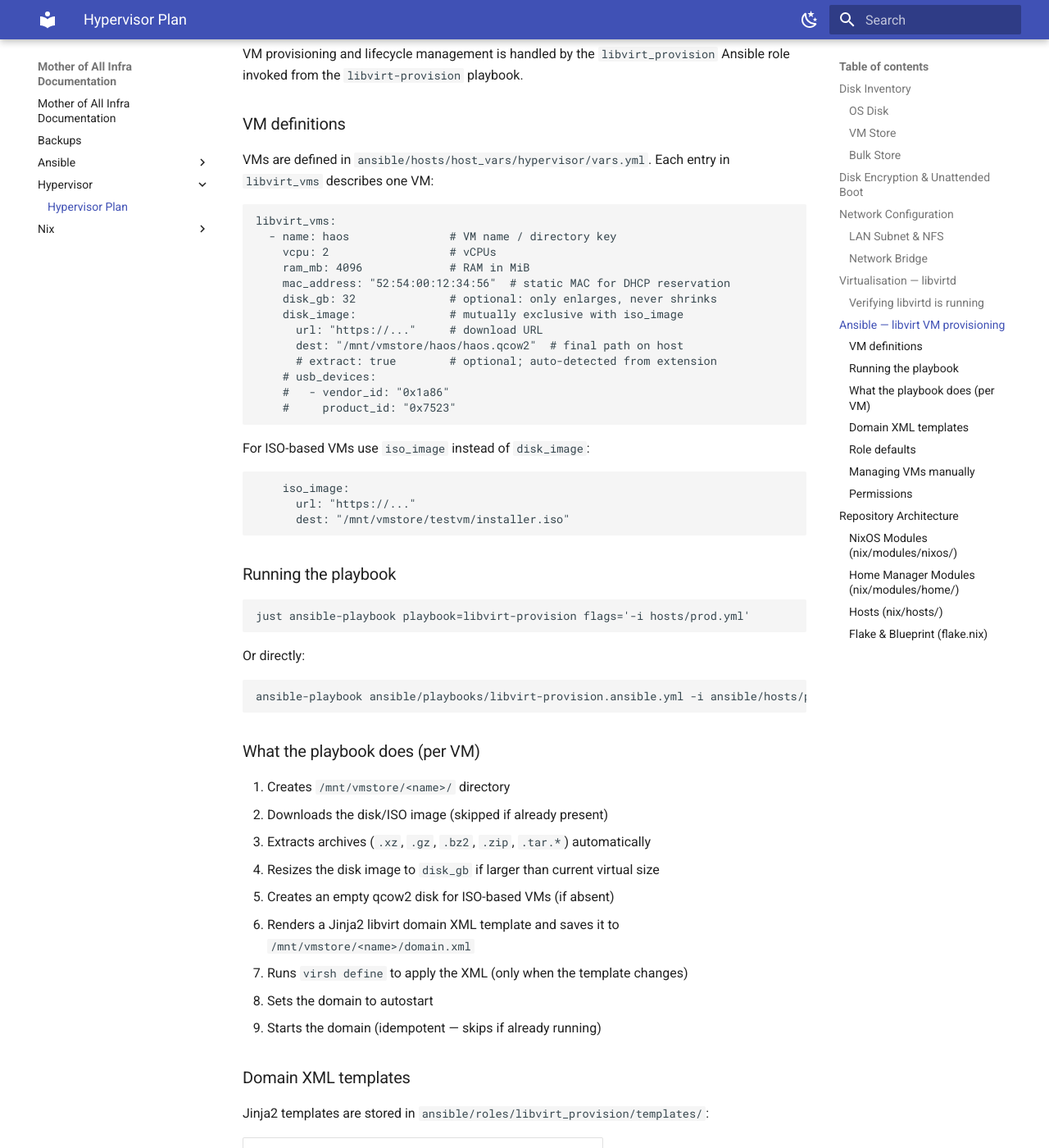
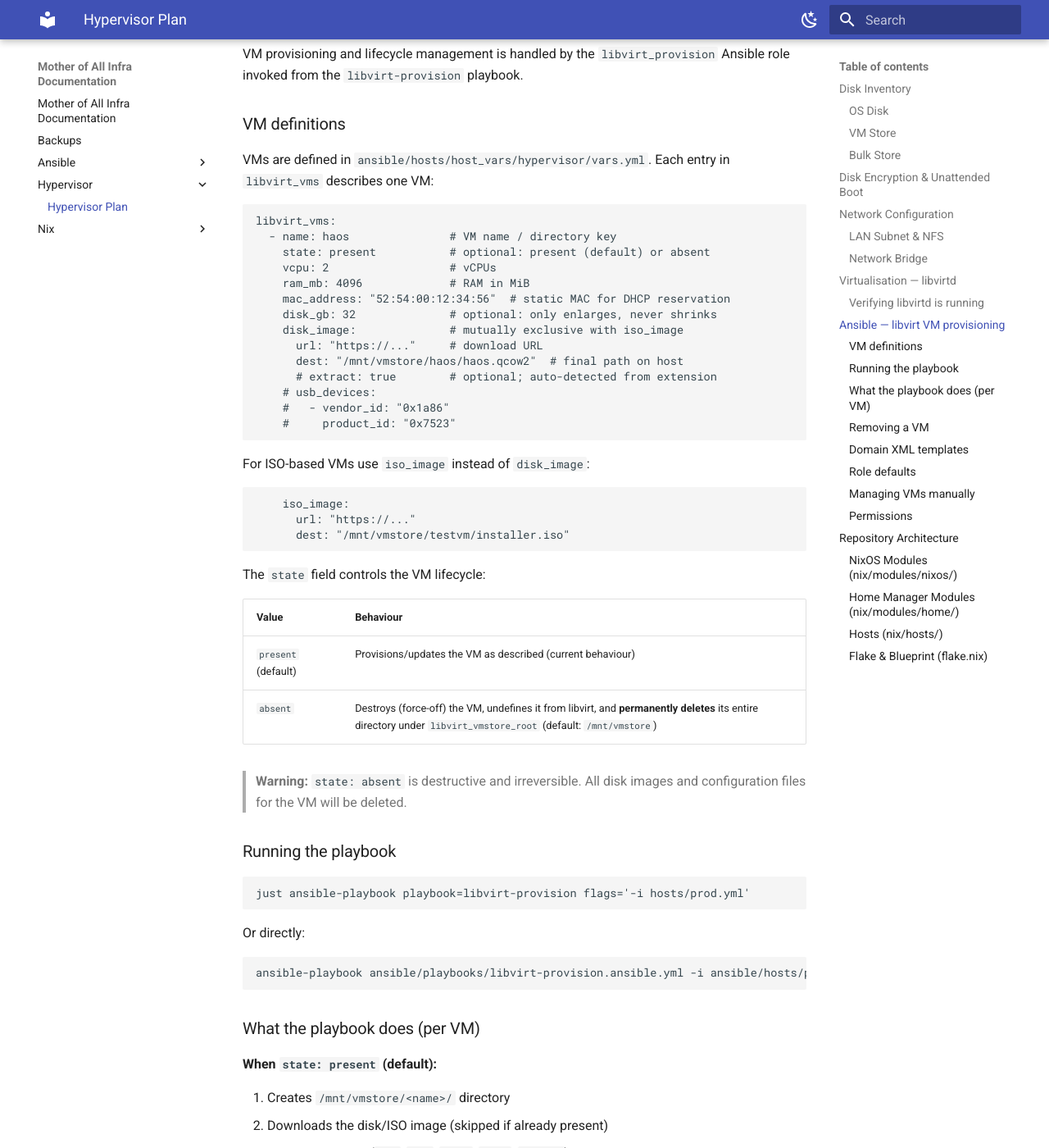
Before and after one commit to snyssen/mother-of-all-infra, an MkDocs documentation site: the page built from docs/hypervisor/plan.md, in a window 1280 px wide and 1400 px high, scrolled down 3850 px. Shown: the whole window at 82% size. Built offline with MkDocs 1.6.1 and Material for MkDocs 9.7.7, drawn with Linux system fonts in a browser that asks for light colours; some of the changed text lies outside the part shown.

Commit message:
feat(libvirt_provision): add `state: absent` support for VM removal (#130)
* Initial plan

* feat(libvirt_provision): add state: absent support for VM removal

Co-authored-by: snyssen <36501744+snyssen@users.noreply.github.com>
Agent-Logs-Url: https://github.com/snyssen/mother-of-all-infra/sessions/4496bca6-33a6-4fdf-ab39-01599228d315

---------

Co-authored-by: copilot-swe-agent[bot] <198982749+Copilot@users.noreply.github.com>
Co-authored-by: snyssen <36501744+snyssen@users.noreply.github.com>

````diff
--- a/docs/hypervisor/plan.md
+++ b/docs/hypervisor/plan.md
@@ -127,6 +127,7 @@ VMs are defined in `ansible/hosts/host_vars/hypervisor/vars.yml`.  Each entry in
 ```yaml
 libvirt_vms:
   - name: haos               # VM name / directory key
+    state: present           # optional: present (default) or absent
     vcpu: 2                  # vCPUs
     ram_mb: 4096             # RAM in MiB
     mac_address: "52:54:00:12:34:56"  # static MAC for DHCP reservation
@@ -148,6 +149,15 @@ For ISO-based VMs use `iso_image` instead of `disk_image`:
       dest: "/mnt/vmstore/testvm/installer.iso"
 ```
 
+The `state` field controls the VM lifecycle:
+
+| Value | Behaviour |
+|-------|-----------|
+| `present` (default) | Provisions/updates the VM as described (current behaviour) |
+| `absent` | Destroys (force-off) the VM, undefines it from libvirt, and **permanently deletes** its entire directory under `libvirt_vmstore_root` (default: `/mnt/vmstore`) |
+
+> **Warning:** `state: absent` is destructive and irreversible. All disk images and configuration files for the VM will be deleted.
+
 ### Running the playbook
 
 ```sh
@@ -162,6 +172,8 @@ ansible-playbook ansible/playbooks/libvirt-provision.ansible.yml -i ansible/host
 
 ### What the playbook does (per VM)
 
+**When `state: present` (default):**
+
 1. Creates `/mnt/vmstore/<name>/` directory
 2. Downloads the disk/ISO image (skipped if already present)
 3. Extracts archives (`.xz`, `.gz`, `.bz2`, `.zip`, `.tar.*`) automatically
@@ -171,6 +183,33 @@ ansible-playbook ansible/playbooks/libvirt-provision.ansible.yml -i ansible/host
 7. Runs `virsh define` to apply the XML (only when the template changes)
 8. Sets the domain to autostart
 9. Starts the domain (idempotent — skips if already running)
+
+**When `state: absent`:**
+
+1. Checks whether the libvirt domain exists
+2. If the domain is running, force-stops it (`virsh destroy`)
+3. Undefines the domain from libvirt (`virsh undefine --nvram`)
+4. Removes the entire `/mnt/vmstore/<name>/` directory and all disk files
+
+### Removing a VM
+
+To remove a VM, set `state: absent` in its entry in `ansible/hosts/host_vars/hypervisor/vars.yml`:
+
+```yaml
+libvirt_vms:
+  - name: myvm
+    state: absent
+```
+
+Then run the playbook:
+
+```sh
+just ansible-playbook playbook=libvirt-provision flags='-i hosts/prod.yml'
+```
+
+> **Warning:** This operation is **irreversible**. The VM's disk directory (e.g. `/mnt/vmstore/myvm/`) will be permanently deleted. Back up any data before proceeding.
+
+The role is idempotent: if the VM no longer exists when the playbook runs again, all `absent` tasks are safely skipped.
 
 ### Domain XML templates
 
````
Also changed, not shown: 2 other files.
